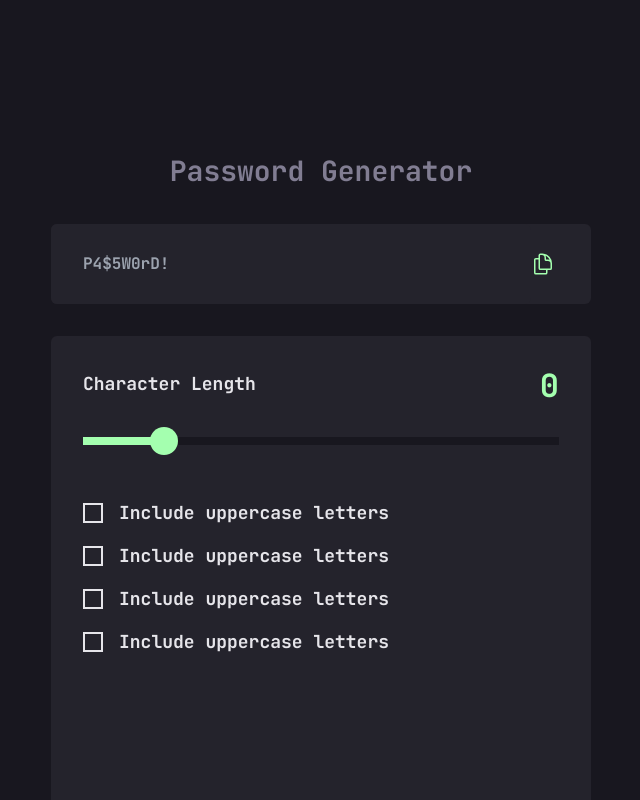
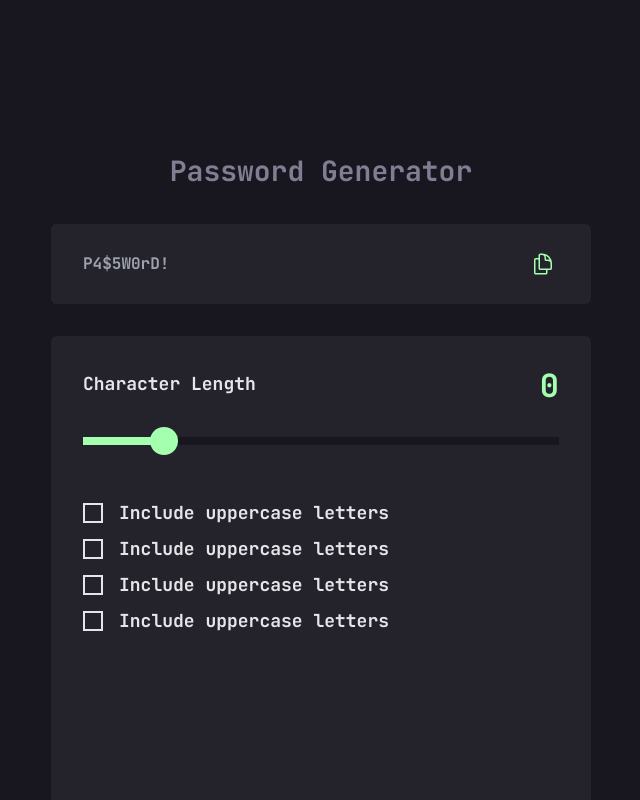
Before and after one commit to planetoida90210/password-generator, a Next.js app: page / in a window 1280 px wide. Shown: the whole page, without its empty margins (319-959 px from the left). Built offline with nearby package versions, Linux system fonts and the light colour scheme.

Commit message:
set checked input css

```diff
--- a/components/Checkbox.jsx
+++ b/components/Checkbox.jsx
@@ -1,13 +1,19 @@
-import React from 'react'
+import React,{useState} from 'react'
 
 const Checkbox = () => {
+  const [isChecked,setIsChecked] = useState(false)
   return (
     <div className="flex flex-row-reverse pt-[16px]">
         <div className="text-[#E6E5EA] text-[16px] md:text-[18px] leading-[20px]">
             <label>Include uppercase letters</label>
         </div>
         <div className="pr-[16px]">
-            <input type="checkbox" checked="false" />
+            <input
+             className="flex items-center justify-center"
+             type="checkbox"
+             checked={isChecked}
+             onChange={() => setIsChecked((prev) => !prev)}
+              />
         </div>
     </div>
   )
--- a/styles/globals.css
+++ b/styles/globals.css
@@ -45,3 +45,16 @@ input[type=checkbox] {
   cursor: pointer;
   border: 2px solid #E6E5EA
 }
+
+input[type=checkbox]:hover {
+ border: 2px solid #A4FFAF;
+}
+
+input[type=checkbox]:checked {
+  background-color: #A4FFAF;
+  border: 2px solid #A4FFAF;
+}
+
+input[type=checkbox]:checked::after {
+  content: "✔";
+}
```
